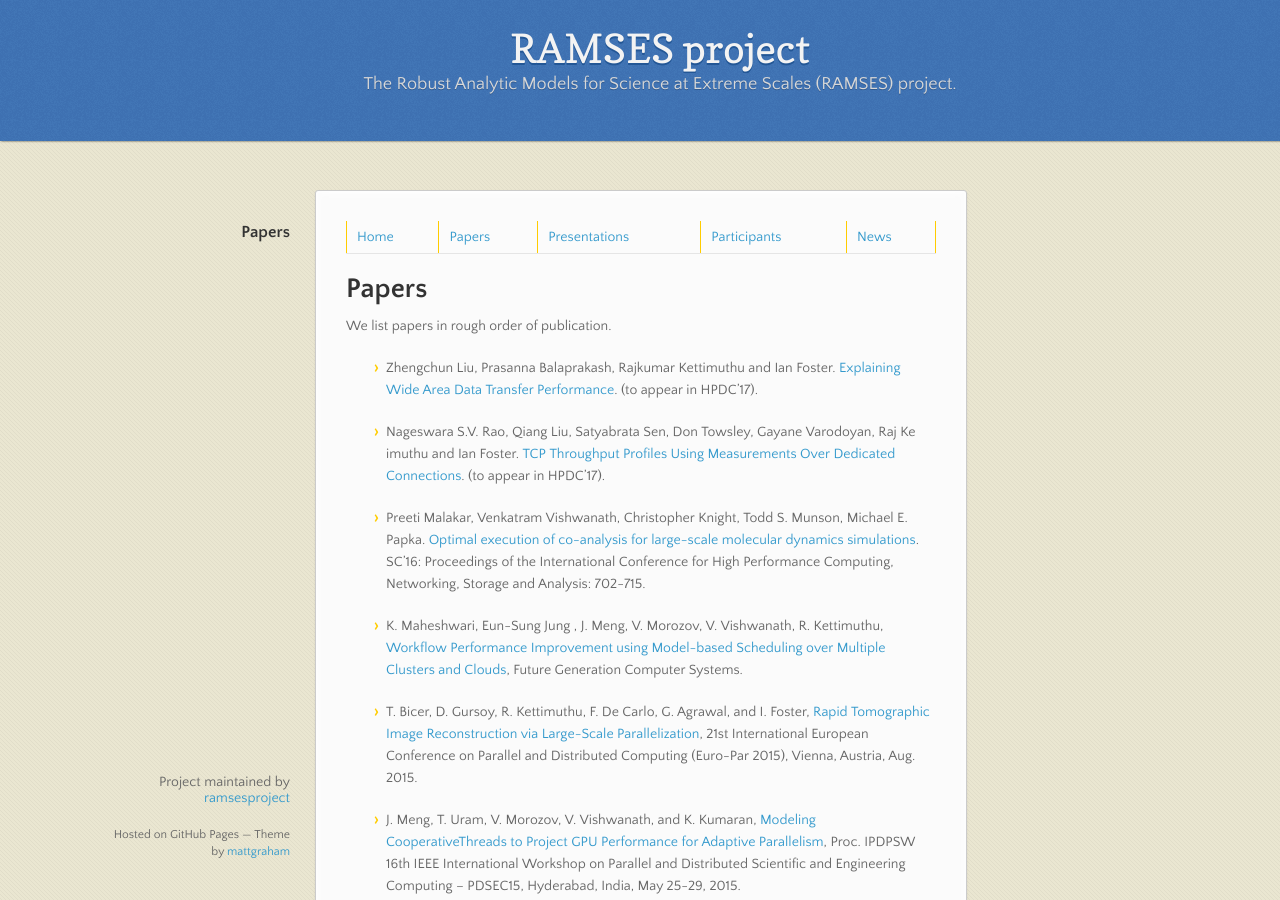
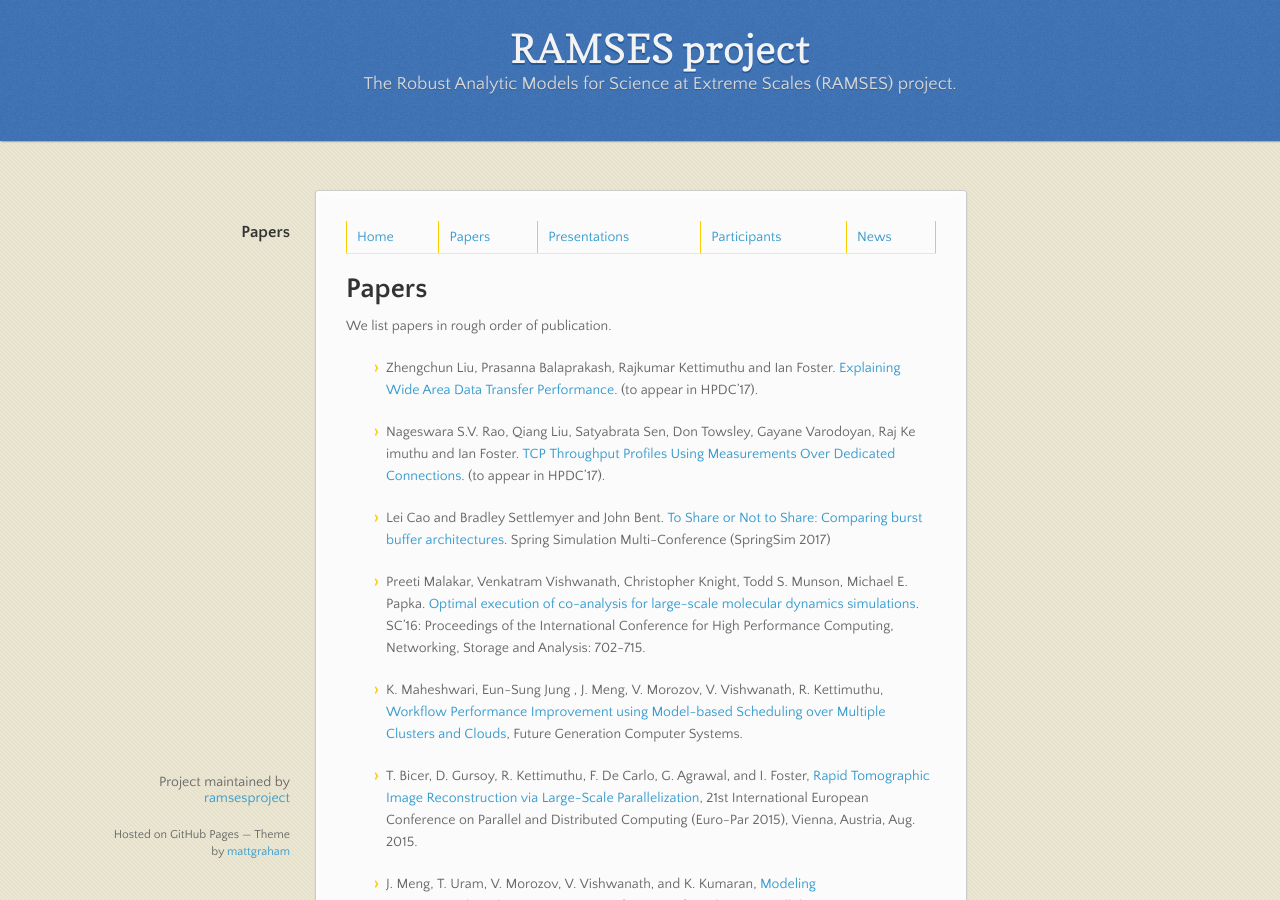
Before and after one commit to ramsesproject/ramses.github.io, a Jekyll site: the page built from papers.md, in a window 1280 px wide and 900 px high. Built offline with Jekyll 4.4.1, drawn with Linux system fonts in a browser that asks for light colours; nearby versions of some CDN libraries.

Commit message:
add, delete, polish etc.

```diff
--- a/papers.md
+++ b/papers.md
@@ -10,6 +10,8 @@ We list papers in rough order of publication.
 * Zhengchun Liu, Prasanna Balaprakash, Rajkumar Kettimuthu and Ian Foster. [Explaining Wide Area Data Transfer Performance](http://dx.doi.org/10.1145/3078597.3078605). (to appear in HPDC'17).
 
 * Nageswara S.V. Rao, Qiang Liu, Satyabrata Sen, Don Towsley, Gayane Varodoyan, Raj Ke imuthu and Ian Foster. [TCP Throughput Profiles Using Measurements Over Dedicated Connections](http://dx.doi.org/10.1145/3078597.3078615). (to appear in HPDC'17).
+
+* Lei Cao and Bradley Settlemyer and John Bent. [To Share or Not to Share: Comparing burst buffer architectures](). Spring Simulation Multi-Conference (SpringSim 2017)
 
 * Preeti Malakar, Venkatram Vishwanath, Christopher Knight, Todd S. Munson, Michael E. Papka. [Optimal execution of co-analysis for large-scale molecular dynamics simulations](https://doi.org/10.1109/SC.2016.59). SC'16: Proceedings of the International Conference for High Performance Computing, Networking, Storage and Analysis: 702-715.
 
```
Also changed, not shown: README.md (added), 1 other file.
